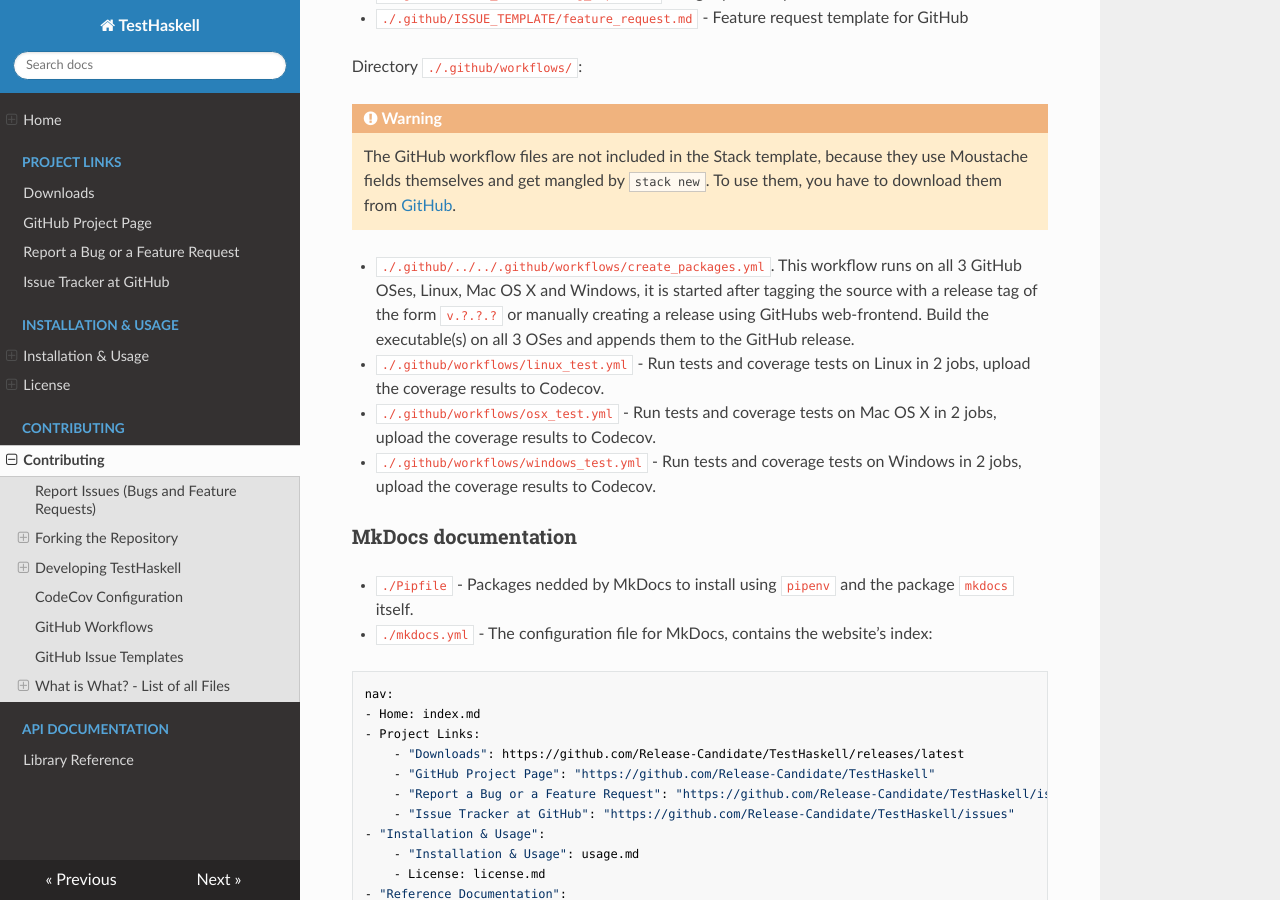
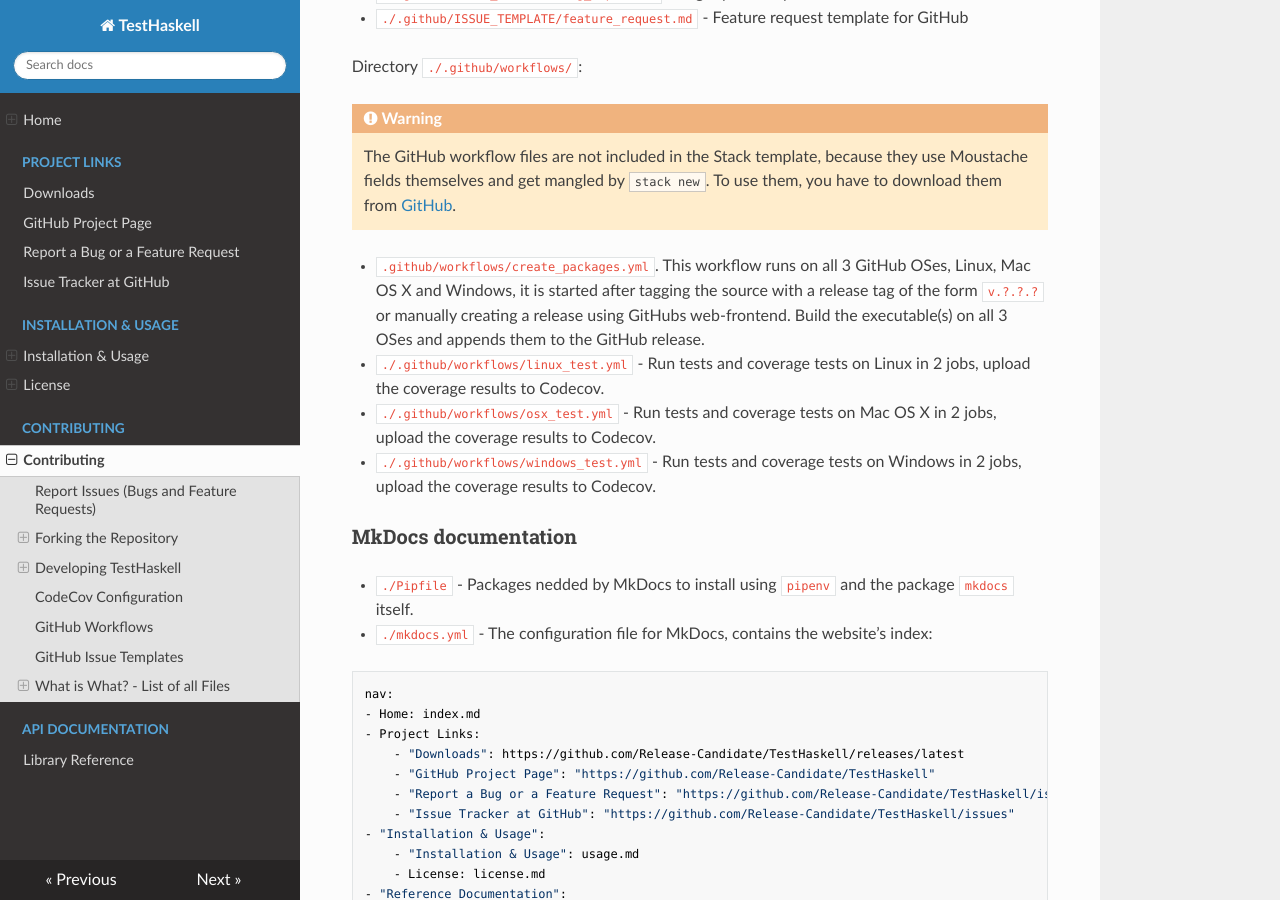
Before and after one commit to Release-Candidate/HaskellTemplate, an MkDocs documentation site: the page built from docs/contributing.md, in a window 1280 px wide and 900 px high, scrolled down 11794 px. Built offline with MkDocs 1.6.1, drawn with Linux system fonts in a browser that asks for light colours; nearby versions of some CDN libraries.

Commit message:
Fix docuemntation error

```diff
--- a/docs/contributing.md
+++ b/docs/contributing.md
@@ -491,7 +491,7 @@ Directory `./.github/workflows/`:
 !!! Warning
     The GitHub workflow files are not included in the Stack template, because they use Moustache fields themselves and get mangled by `stack new`. To use them, you have to download them from [GitHub](https://github.com/Release-Candidate/HaskellTemplate/tree/main/.github/workflows).
 
-- `./.github/../../.github/workflows/create_packages.yml`. This workflow runs on all 3 GitHub OSes, Linux, Mac OS X and Windows, it is started after tagging the source with a release tag of the form `v.?.?.?` or manually creating a release using GitHubs web-frontend. Build the executable(s) on all 3 OSes and appends them to the GitHub release.
+- `.github/workflows/create_packages.yml`. This workflow runs on all 3 GitHub OSes, Linux, Mac OS X and Windows, it is started after tagging the source with a release tag of the form `v.?.?.?` or manually creating a release using GitHubs web-frontend. Build the executable(s) on all 3 OSes and appends them to the GitHub release.
 - `./.github/workflows/linux_test.yml` - Run tests and coverage tests on Linux in 2 jobs, upload the coverage results to Codecov.
 - `./.github/workflows/osx_test.yml` - Run tests and coverage tests on Mac OS X in 2 jobs, upload the coverage results to Codecov.
 - `./.github/workflows/windows_test.yml` - Run tests and coverage tests on Windows in 2 jobs, upload the coverage results to Codecov.
```
Also changed, not shown: 1 other file.
